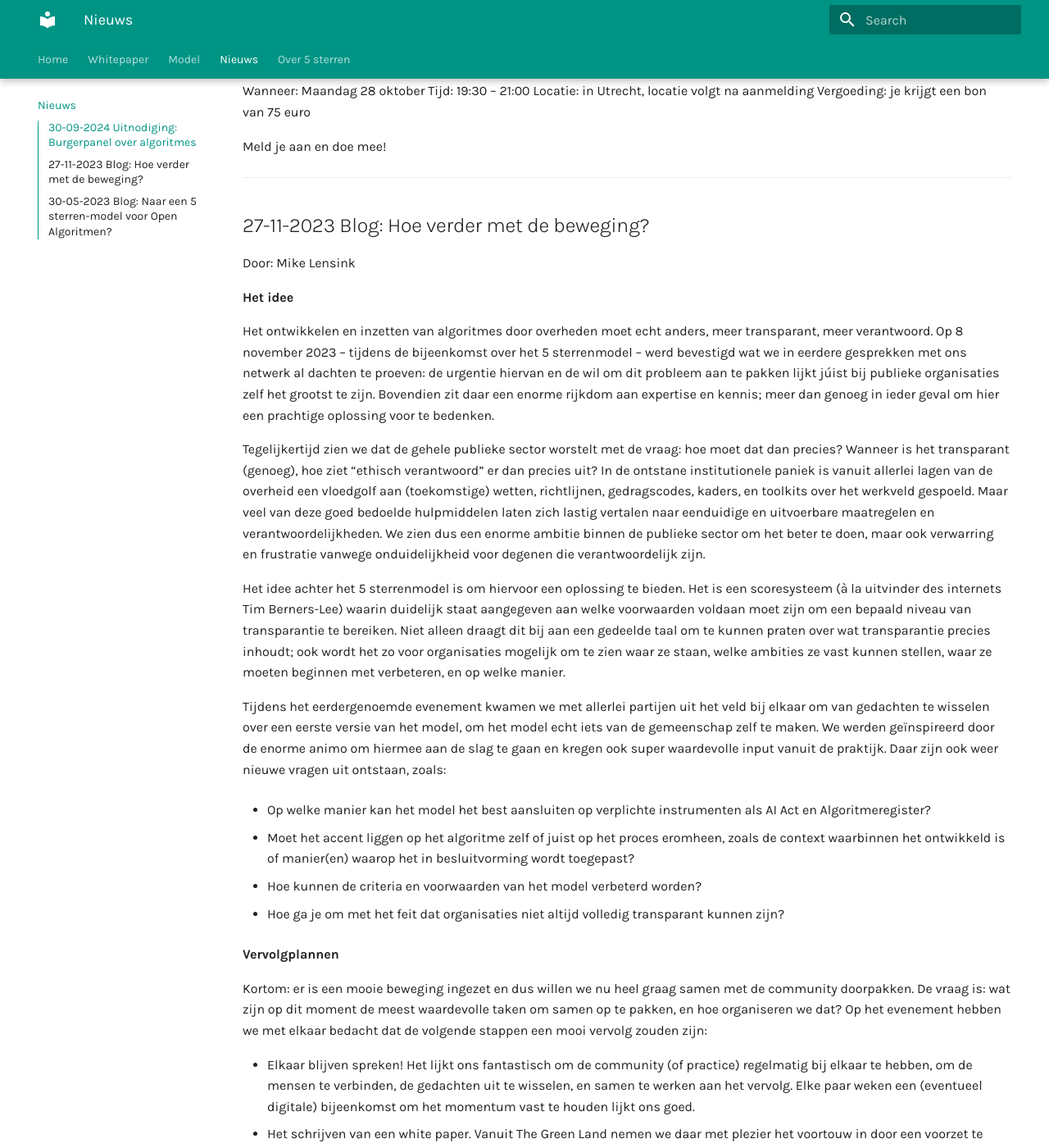
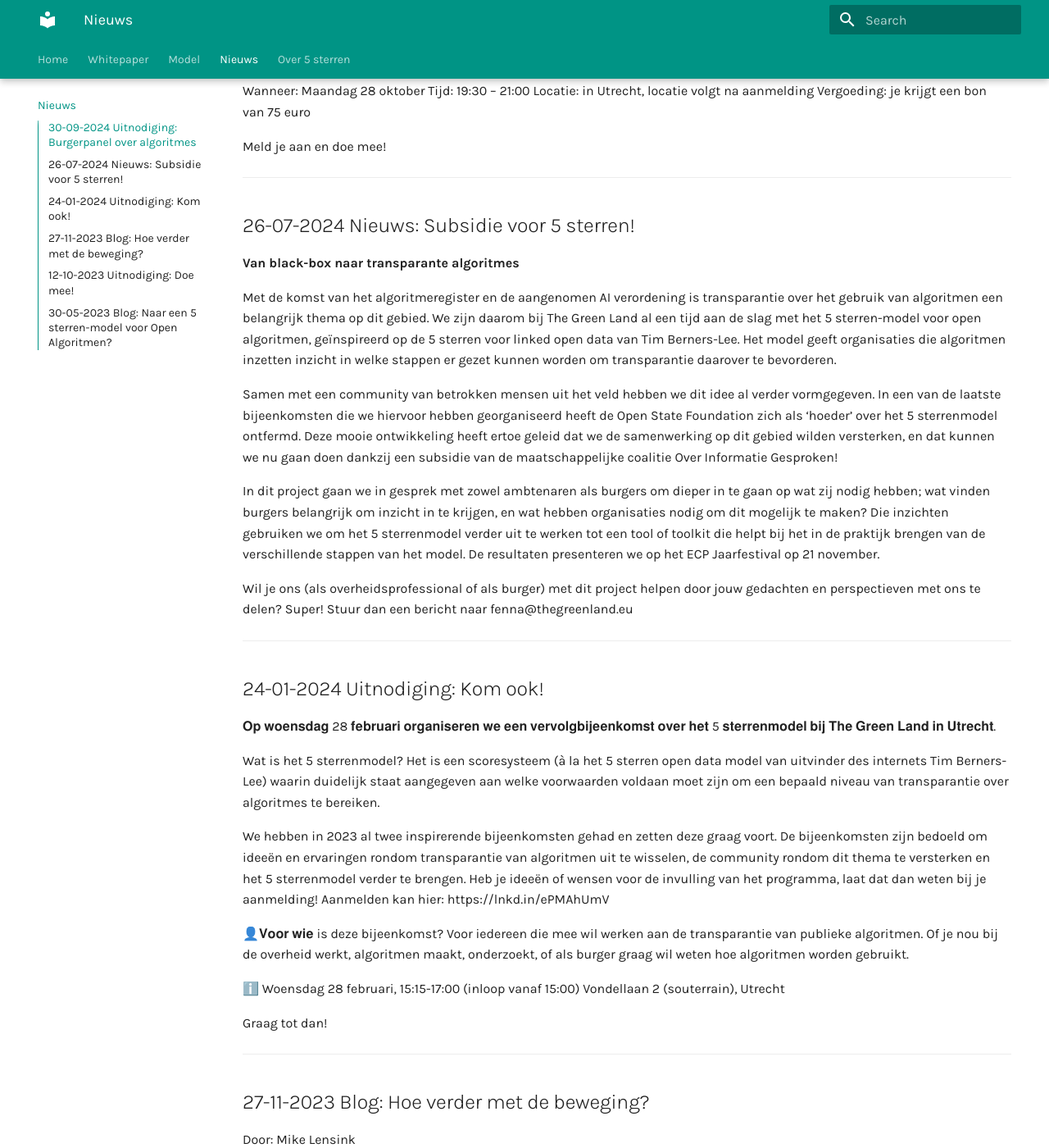
Before and after one commit to thegreenland/5-sterren-toolkit, an MkDocs documentation site: the page built from docs/news.md, in a window 1280 px wide and 1400 px high, scrolled down 657 px. Shown: the whole window at 82% size. Built offline with MkDocs 1.6.1 and Material for MkDocs 9.7.7, drawn with Linux system fonts in a browser that asks for light colours; some of the changed text lies outside the part shown.

Commit message:
Update news.md

```diff
--- a/docs/news.md
+++ b/docs/news.md
@@ -27,7 +27,36 @@ Vergoeding: je krijgt een bon van 75 euro
 
 Meld je aan en doe mee!
 
---------
+-----------
+## 26-07-2024 Nieuws: Subsidie voor 5 sterren!
+
+**Van black-box naar transparante algoritmes**
+
+Met de komst van het algoritmeregister en de aangenomen AI verordening is transparantie over het gebruik van algoritmen een belangrijk thema op dit gebied. We zijn daarom bij The Green Land al een tijd aan de slag met het 5 sterren-model voor open algoritmen, geïnspireerd op de 5 sterren voor linked open data van Tim Berners-Lee. Het model geeft organisaties die algoritmen inzetten inzicht in welke stappen er gezet kunnen worden om transparantie daarover te bevorderen.
+
+Samen met een community van betrokken mensen uit het veld hebben we dit idee al verder vormgegeven. In een van de laatste bijeenkomsten die we hiervoor hebben georganiseerd heeft de Open State Foundation zich als ‘hoeder’ over het 5 sterrenmodel ontfermd. Deze mooie ontwikkeling heeft ertoe geleid dat we de samenwerking op dit gebied wilden versterken, en dat kunnen we nu gaan doen dankzij een subsidie van de maatschappelijke coalitie Over Informatie Gesproken!
+
+In dit project gaan we in gesprek met zowel ambtenaren als burgers om dieper in te gaan op wat zij nodig hebben; wat vinden burgers belangrijk om inzicht in te krijgen, en wat hebben organisaties nodig om dit mogelijk te maken? Die inzichten gebruiken we om het 5 sterrenmodel verder uit te werken tot een tool of toolkit die helpt bij het in de praktijk brengen van de verschillende stappen van het model. De resultaten presenteren we op het ECP Jaarfestival op 21 november.
+
+Wil je ons (als overheidsprofessional of als burger) met dit project helpen door jouw gedachten en perspectieven met ons te delen? Super! Stuur dan een bericht naar fenna@thegreenland.eu
+
+------------
+## 24-01-2024 Uitnodiging: Kom ook!
+
+𝐎𝐩 𝐰𝐨𝐞𝐧𝐬𝐝𝐚𝐠 28 𝐟𝐞𝐛𝐫𝐮𝐚𝐫𝐢 𝐨𝐫𝐠𝐚𝐧𝐢𝐬𝐞𝐫𝐞𝐧 𝐰𝐞 𝐞𝐞𝐧 𝐯𝐞𝐫𝐯𝐨𝐥𝐠𝐛𝐢𝐣𝐞𝐞𝐧𝐤𝐨𝐦𝐬𝐭 𝐨𝐯𝐞𝐫 𝐡𝐞𝐭 5 𝐬𝐭𝐞𝐫𝐫𝐞𝐧𝐦𝐨𝐝𝐞𝐥 𝐛𝐢𝐣 𝐓𝐡𝐞 𝐆𝐫𝐞𝐞𝐧 𝐋𝐚𝐧𝐝 𝐢𝐧 𝐔𝐭𝐫𝐞𝐜𝐡𝐭.
+
+Wat is het 5 sterrenmodel? Het is een scoresysteem (à la het 5 sterren open data model van uitvinder des internets Tim Berners-Lee) waarin duidelijk staat aangegeven aan welke voorwaarden voldaan moet zijn om een bepaald niveau van transparantie over algoritmes te bereiken.
+
+We hebben in 2023 al twee inspirerende bijeenkomsten gehad en zetten deze graag voort. De bijeenkomsten zijn bedoeld om ideeën en ervaringen rondom transparantie van algoritmen uit te wisselen, de community rondom dit thema te versterken en het 5 sterrenmodel verder te brengen. Heb je ideeën of wensen voor de invulling van het programma, laat dat dan weten bij je aanmelding! Aanmelden kan hier: https://lnkd.in/ePMAhUmV
+
+👤𝐕𝐨𝐨𝐫 𝐰𝐢𝐞 is deze bijeenkomst? Voor iedereen die mee wil werken aan de transparantie van publieke algoritmen. Of je nou bij de overheid werkt, algoritmen maakt, onderzoekt, of als burger graag wil weten hoe algoritmen worden gebruikt.
+
+ℹ️ Woensdag 28 februari, 15:15-17:00 (inloop vanaf 15:00)
+Vondellaan 2 (souterrain), Utrecht
+
+Graag tot dan!
+
+------------
 
 ## 27-11-2023 Blog: Hoe verder met de beweging?
 Door: Mike Lensink
@@ -59,6 +88,17 @@ Kortom: er is een mooie beweging ingezet en dus willen we nu heel graag samen me
 - Het opzetten en inrichten van een virtuele plek op het web, zodat het gedachtegoed vindbaar en leesbaar is voor een breder publiek en waar we eventueel ook (via een platform) laagdrempelig elkaar op de hoogte kunnen houden van interessante ontwikkelingen en van gedachten kunnen wisselen. We hebben de domeinnaam alvast geregistreerd: www.5sterrenalgoritmen.nl. De volgende stap is nadenken over hoe deze plek in te richten: wat is een mooie manier om ons digitaal te organiseren en te profileren? Welk platform/tool sluit goed aan bij het verder brengen van het model?
 
 Wil je meedoen, en/of heb je andere ideeën, input of feedback? We horen het heel graag, dus stuur ons vooral een bericht of bel ons!
+
+----------------------
+## 12-10-2023 Uitnodiging: Doe mee!
+
+Een tijdje terug deelden we met jullie het idee voor een 5 sterrenmodel voor open algoritmen. Vanwege jullie enthousiaste reacties zijn we verder met het model aan de slag gegaan. En nu willen we graag met jullie het model een stapje verder brengen! Want wanneer is er aan een ster voldaan? Hoe kan het model in de praktijk gebracht worden? Denk met ons mee!
+
+Samen met Willy Tadema AI Ethics Lead bij het Rijks ICT Gilde organiseren we woensdag 8 november van 15:00-17:00 een 5 sterren-sessie bij The Green Land in Utrecht, met een gezellige borrel na afloop!
+
+Voor wie? Iedereen die mee wil werken aan de transparantie van publieke algoritmen. Of je nou bij de overheid werkt, algoritmen bouwt, onderzoekt, of als burger graag wil weten hoe algoritmen worden gebruikt.
+
+Tot dan!
 
 ----------------------
 
```
